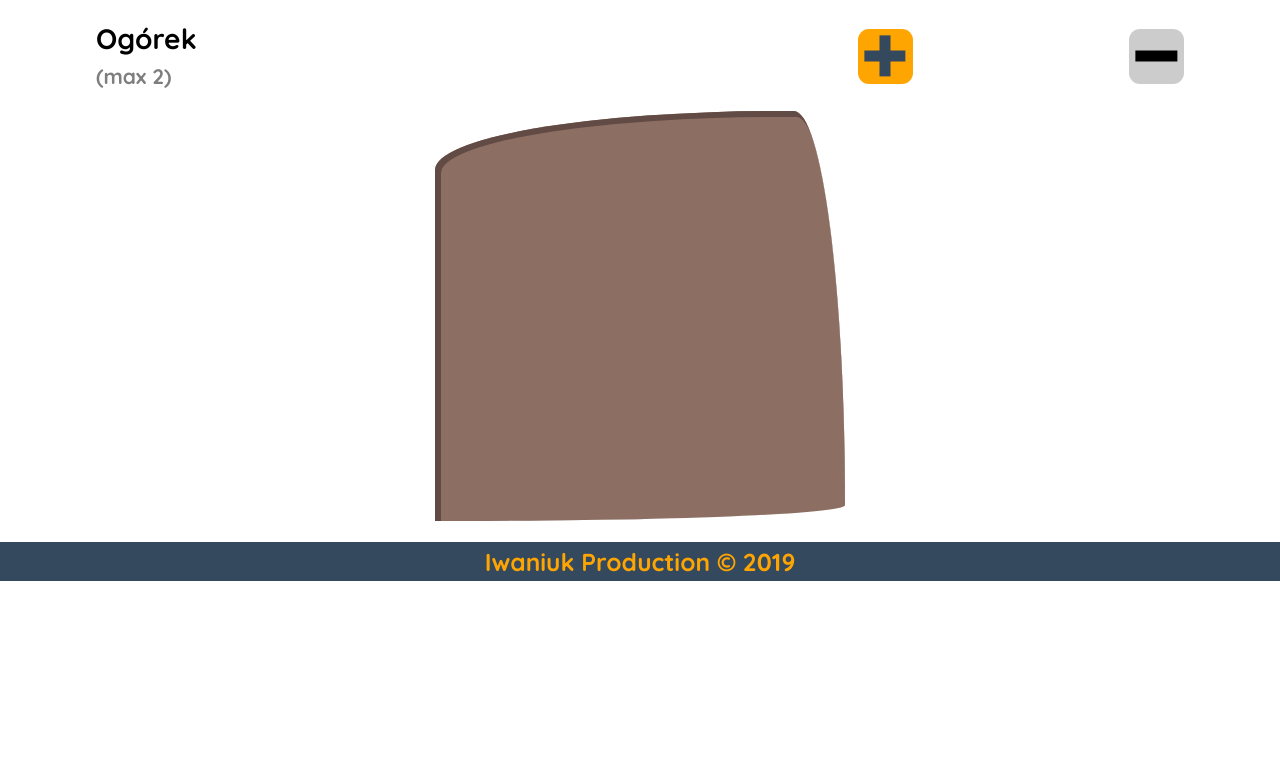
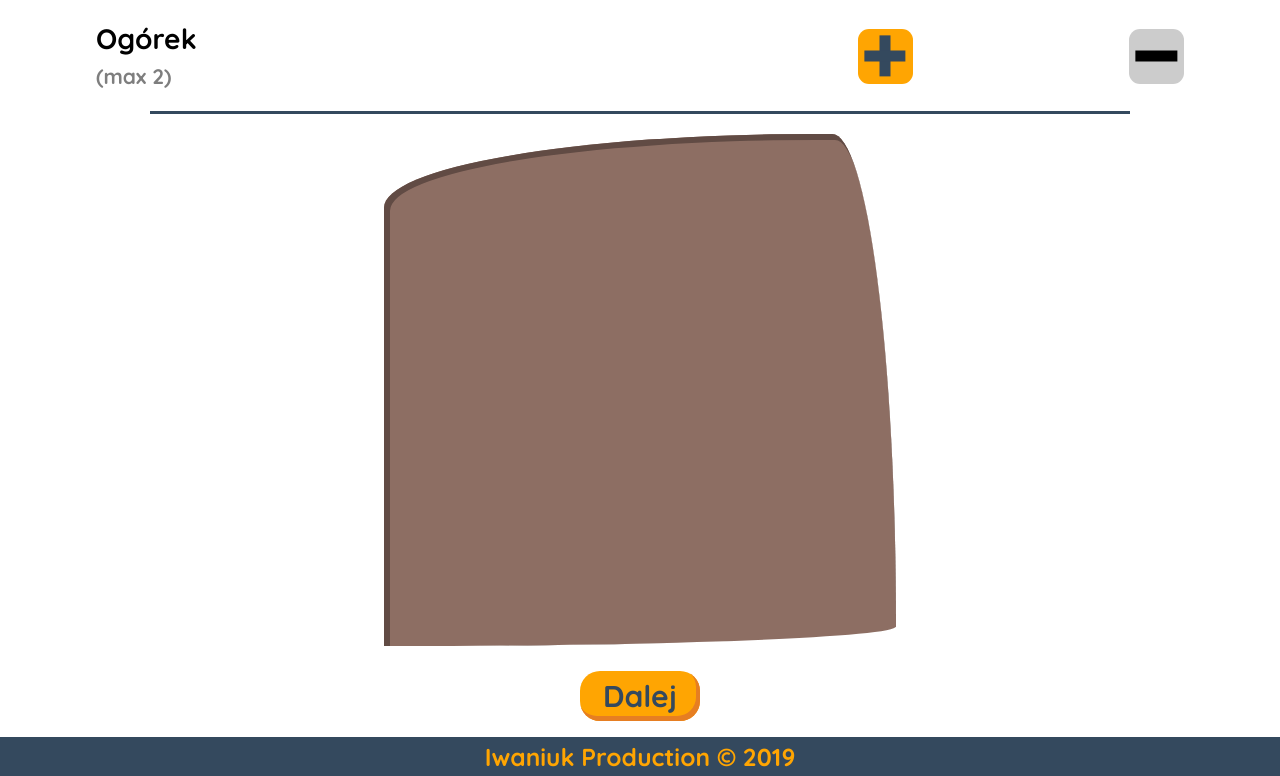
Before and after one commit to Iwaniukooo11/toster-app, a React app: page /builder in a window 1280 px wide. Shown: the part 414-1190 px from the top of the page. Before the commit the page ends 995 px from the top, so only its background shows below. Built offline with nearby package versions, Linux system fonts and the light colour scheme.

Commit message:
fully end builder page

```diff
--- a/src/Containers/BuilderPage/AddRemoveWrap/AddRemoveWrap.js
+++ b/src/Containers/BuilderPage/AddRemoveWrap/AddRemoveWrap.js
@@ -1,4 +1,4 @@
-import React from 'react';
+import React, { Fragment } from 'react';
 import globStyles from '../../../sass/App.module.scss'
 import locStyles from './AddRemoveWrap.module.scss'
 import AddRemover from '../../../Components/AddRemover/AddRemover'
@@ -20,29 +20,23 @@ const AddRemoveWrap = props => {
     ]
     const ingr = Object.entries(props.ingr)
     const allIngr = []
-    // console.log(ingr)
     ingr.forEach(element => {
         switch (element[0]) {
             case 'oil':
-            for(let i=0;i<element[1];i++)
-           { allIngr.push(<Oil num={i+1} />)}
+                for (let i = 0; i < element[1]; i++) { allIngr.push(<Oil num={i + 1} />) }
                 break
             case 'cheese':
-                    for(let i=0;i<element[1];i++)
-            {allIngr.push(<Cheese num={i+1} />)}
+                for (let i = 0; i < element[1]; i++) { allIngr.push(<Cheese num={i + 1} />) }
                 break
             case 'tomato':
-                    for(let i=0;i<element[1];i++)
-           { allIngr.push(<Tomato num={i+1} />)}
+                for (let i = 0; i < element[1]; i++) { allIngr.push(<Tomato num={i + 1} />) }
                 break
             case 'olives':
-                    for(let i=0;i<element[1];i++)
-           { allIngr.push(<Olives num={i+1} />)}
+                for (let i = 0; i < element[1]; i++) { allIngr.push(<Olives num={i + 1} />) }
                 break
-            case 'cucumber':
-                    for(let i=0;i<element[1];i++)
-            {allIngr.push(<Cucumber num={i+1} />)}
-                break
+            default:
+                for (let i = 0; i < element[1]; i++) { allIngr.push(<Cucumber num={i + 1} />) }
+                break// 'cucumber'
         }
     })
 
@@ -51,32 +45,19 @@ const AddRemoveWrap = props => {
         <div className={globStyles.AddRemoveWrap}>
             {addRemovers.map(obj => <AddRemover title={obj.title} key={obj.type} {...props} ingrType={obj.type} max={obj.max} />)}
 
+            <hr className={globStyles.line} />
+
             <div className={locStyles.Bread}>
                 <Bread breadStatus={true}
                     doneStyle={true}
                     bigStyle={true}
                     breadBig={true}
                 />
-                {/* <Oil />
 
-                <Cheese num={1} />
-                <Cheese num={2} />
-
-                <Tomato num={1} />
-                <Tomato num={2} />
-
-                <Olives num={1} />
-                <Olives num={2} />
-                <Olives num={3} />
-                <Olives num={4} />
-
-                <Cucumber num={1} />
-                <Cucumber num={2} /> */}
-                {/* {this.props.ingr.map} */}
-                {allIngr.map(component=>
-                    <React.Fragment>
-                    {component}
-                    </React.Fragment>)}
+                {allIngr.map((component, id) =>
+                    <Fragment key={id}>
+                        {component}
+                    </Fragment>)}
             </div>
         </div>
     );
--- a/src/Containers/BuilderPage/BuilderPage.js
+++ b/src/Containers/BuilderPage/BuilderPage.js
@@ -2,6 +2,7 @@ import React, { Component } from 'react';
 import globStyles from '../../sass/App.module.scss'
 
 import AddRemoverWrap from './AddRemoveWrap/AddRemoveWrap'
+import Button from '../../Components/Button/Button'
 
 import * as actionTypes from '../../store/actionTypes'
 import { connect } from 'react-redux'
@@ -16,6 +17,7 @@ class BuilderPage extends Component {
                     ingr={this.props.ingr}
                     buildingStatus={true}
                 />
+                <Button text={'Dalej'} link='/login' />
             </main>
         );
     }
--- a/src/sass/_variables.scss
+++ b/src/sass/_variables.scss
@@ -2,6 +2,7 @@ $color-blue:#34495e;
 $color-white:#fff;
 $color-grey-light:#ccc;
 $color-grey-dark:#aaa;
+
 $color-yellow-light:#ffe02e;
 $color-yellow-dark:#f3c600;
 $color-orange-light:#ffa502;
@@ -14,7 +15,6 @@ $color-green:#27ae60;
 $color-cucumber-outside:#009432;
 $color-cucumber-inside:#A3CB38;
 
-// $color-bread-start:#f39c12;
 $color-bread-start:$color-orange-light;
 $color-bread-end-strong:rgb(97, 75, 68);
 $color-bread-end:#8D6E63;
@@ -23,7 +23,7 @@ $sign-size:55px;
 $nav-size:55px;
 $footer-size:35px;
 $bread-size:16vw;
-$bread-size-big:32vw;
+$bread-size-big:40vw;
 $toster-size:#{2 * $bread-size};
 
 $bread-select-transition:.1s;
```
